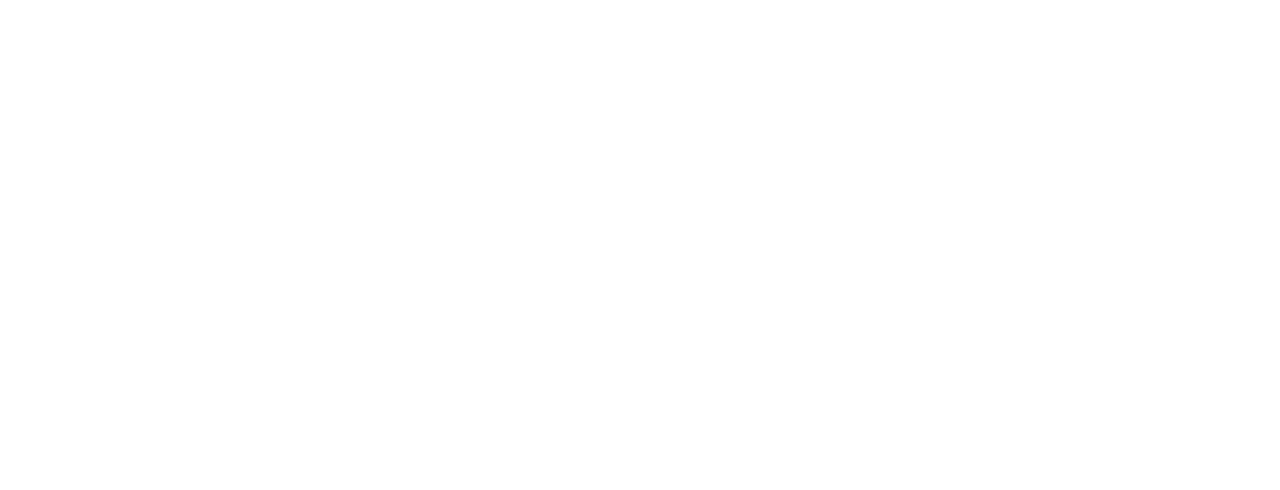
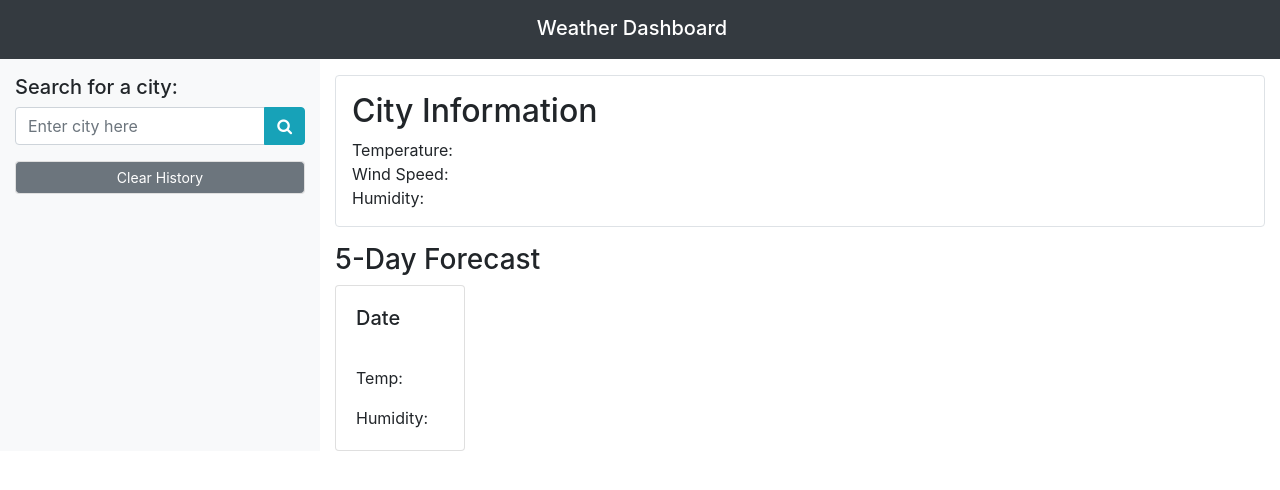
Before and after one commit to mandipn/weather-dashboard, a plain HTML site: page index.html in a window 1280 px wide. Drawn offline with nearby package versions, Linux system fonts and the light colour scheme.

Commit message:
added body code to html

```diff
--- a/index.html
+++ b/index.html
@@ -12,3 +12,67 @@
     <link rel="stylesheet" href="Assets/style.css">
     <script src="https://cdn.jsdelivr.net/npm/moment@2.24.0/moment.min.js"></script>
 </head>
+<body>
+    <div class="container-fluid">
+        <div class="row navbar navbar-dark bg-dark">
+            <div class="col-12 text-center">
+                <h1 class="navbar-brand pb-0 px-0">Weather Dashboard</h1>
+            </div>
+        </div>
+        <div class="row content-row">
+            <div class="col-12 col-md-3 bg-light pt-3">
+                <h5>Search for a city:</h5>
+                <form>
+                    <div class="form-group input-group">
+                        <input type="text" class="form-control" id="search-city" placeholder="Enter city here">
+                        <div class="input-group-append">
+                            <button class="btn btn-info" type="button" id="search-city-button">
+                                <i class="fa fa-search"></i>
+                            </button>
+                        </div>
+                    </div>
+                </form>
+                <!-- Seach History -->
+                <div class="card">
+                    <ul class="list-group list-group-flush" id="search-history-list">
+                        <!-- <li class="list-group-item"></li> -->
+
+                    </ul>
+                    <button id="clear-history" class="btn btn-sm btn-secondary hide">Clear History</button>
+                </div>
+            </div>
+            <div id="weather-content" class="col-12 col-md-9 hide">
+                <div class="row">
+                    <div class="col-12">
+                        <div class="city-info border rounded my-3 px-3 py-3">
+                            <h2 id="current-city">City Information <small class="text-muted" id="current-date"></small></h2>
+
+                            <p class="mb-0">Temperature: <span id="current-temp"></span></p>
+                            <p class="mb-0">Wind Speed: <span id="current-wind-speed"></span></p>
+                            <p class="mb-0">Humidity: <span id="current-humidity"></span></p>
+                        </div>
+                    </div>
+                </div>
+                <div class="row">
+                    <div class="col-12">
+                        <h3>5-Day Forecast</h3>
+                    </div>
+                </div>
+                <div id="five-day-forecast" class="row">
+                    <div class="col-2">
+                        <div class="card">
+                            <div class="card-body">
+                            <h5 class="card-title">Date</h5>
+                            <i class="fa fa-sun"></i>
+                            <p class="card-text">Temp: </p>
+                            <p class="card-text">Humidity: </p>
+                            </div>
+                        </div>
+                    </div>
+                </div>
+            </div>
+        </div>
+    </div>
+    <script src="Assets/script.js"></script>
+</body>
+</html>
```
